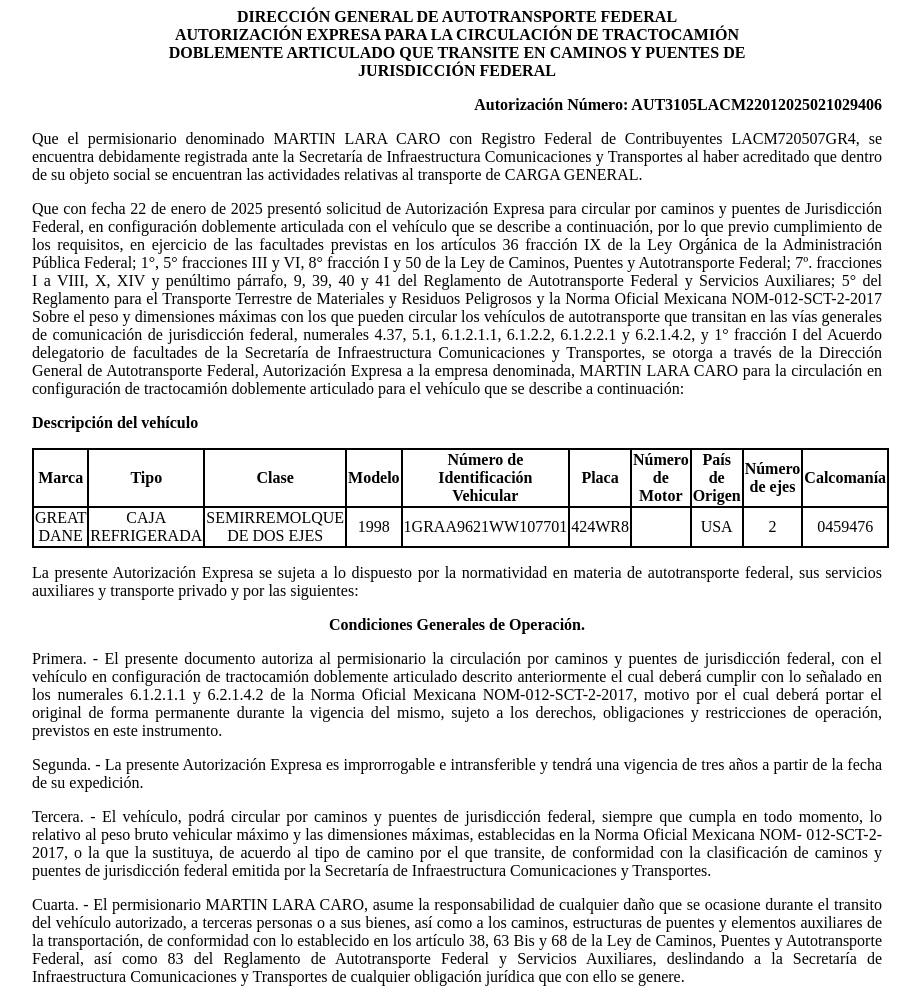
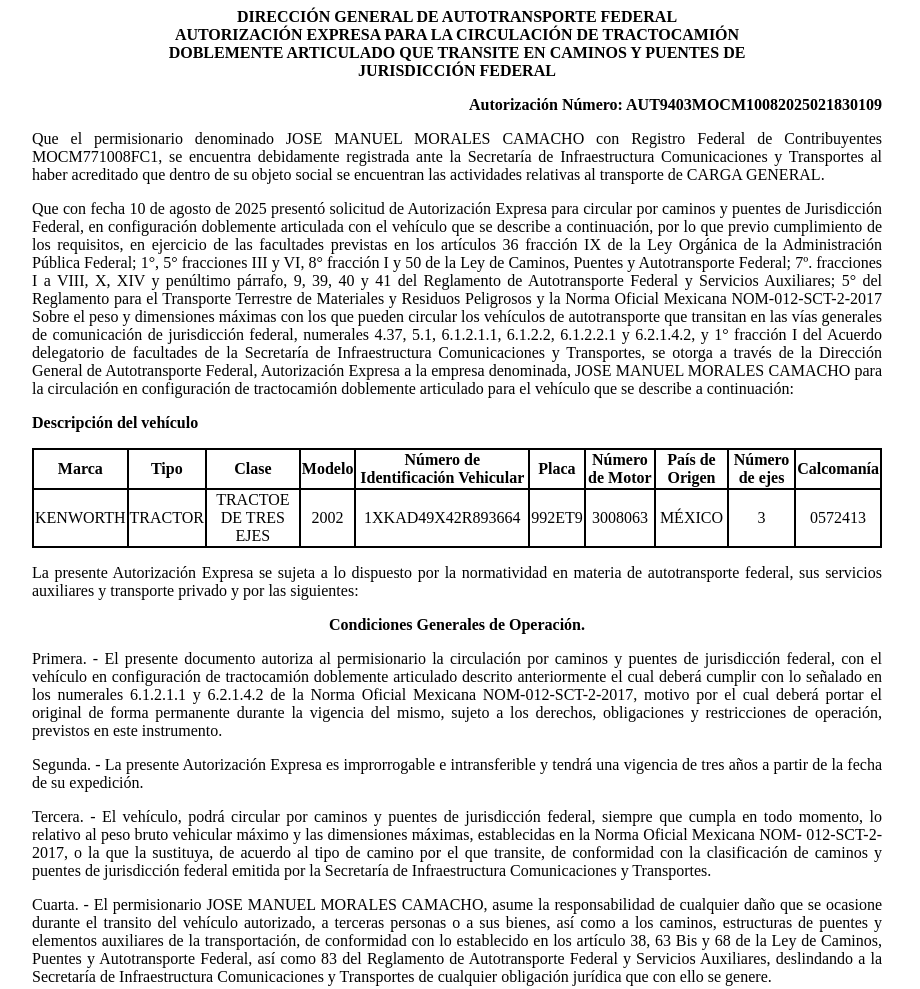
Before and after one commit to app-sct1/ConsultaAutDobleRemolque-folio-0200992, a plain HTML site: page index.html in a window 1280 px wide. Shown: the top 989 px of the page, without its empty margins (183-1103 px from the left). Drawn offline with Linux system fonts and the light colour scheme.

Commit message:
index.html

```diff
--- a/index.html
+++ b/index.html
@@ -75,19 +75,19 @@
 						<p class="sinMargen">DOBLEMENTE ARTICULADO QUE TRANSITE EN CAMINOS Y PUENTES DE</p>
 						<p class="sinMargen">JURISDICCIÓN FEDERAL</p>
 					</div>
-<p class="derechaNegro">Autorización Número: AUT3105LACM22012025021029406</p>
+<p class="derechaNegro">Autorización Número: AUT9403MOCM10082025021830109</p>
 
 					<p class="justificado">Que el permisionario denominado
-						MARTIN LARA CARO con Registro Federal de
-						Contribuyentes LACM720507GR4, se encuentra
+						JOSE MANUEL MORALES CAMACHO con Registro Federal de
+						Contribuyentes MOCM771008FC1, se encuentra
 						debidamente registrada ante la Secretaría de Infraestructura
 						Comunicaciones y Transportes al haber acreditado que dentro de su
 						objeto social se encuentran las actividades relativas al
 						transporte de CARGA GENERAL.</p>
 
 
-					<p class="justificado">Que con fecha 22 de
-						enero de 2025 presentó
+					<p class="justificado">Que con fecha 10 de
+						agosto de 2025 presentó
 						solicitud de Autorización Expresa para circular por caminos y
 						puentes de Jurisdicción Federal, en configuración doblemente
 						articulada con el vehículo que se describe a continuación, por lo
@@ -107,7 +107,7 @@
 						facultades de la Secretaría de Infraestructura Comunicaciones y
 						Transportes, se otorga a través de la
 						Dirección General de Autotransporte Federal, Autorización Expresa a la
-						empresa denominada, MARTIN LARA CARO para la
+						empresa denominada, JOSE MANUEL MORALES CAMACHO para la
 						circulación en configuración de tractocamión doblemente articulado
 						para el vehículo que se describe a continuación:</p>
 
@@ -128,16 +128,16 @@
 							<th class="borde">Calcomanía</th>
 						</tr>
 						<tr class="borde">
-							<td class="borde">GREAT DANE</td>
-							<td class="borde">CAJA REFRIGERADA</td>
-							<td class="borde">SEMIRREMOLQUE DE DOS EJES</td>
-							<td class="borde">1998</td>
-							<td class="borde">1GRAA9621WW107701</td>
-							<td class="borde">424WR8</td>
-							<td class="borde"></td>
-							<td class="borde">USA</td>
-							<td class="borde">2</td>
-							<td class="borde">0459476</td>
+							<td class="borde">KENWORTH</td>
+							<td class="borde">TRACTOR</td>
+							<td class="borde">TRACTOE DE TRES EJES</td>
+							<td class="borde">2002</td>
+							<td class="borde">1XKAD49X42R893664</td>
+							<td class="borde">992ET9</td>
+							<td class="borde">3008063</td>
+							<td class="borde">MÉXICO</td>
+							<td class="borde">3</td>
+							<td class="borde">0572413</td>
 						</tr>
 
 					</tbody></table>
@@ -175,7 +175,7 @@
 						Secretaría de Infraestructura Comunicaciones y Transportes.</p>
 
 					<p class="justificado">Cuarta. - El permisionario
-						MARTIN LARA CARO, asume la responsabilidad de
+						JOSE MANUEL MORALES CAMACHO, asume la responsabilidad de
 						cualquier daño que se ocasione durante el transito del vehículo
 						autorizado, a terceras personas o a sus bienes, así como a los
 						caminos, estructuras de puentes y elementos auxiliares de la
```
